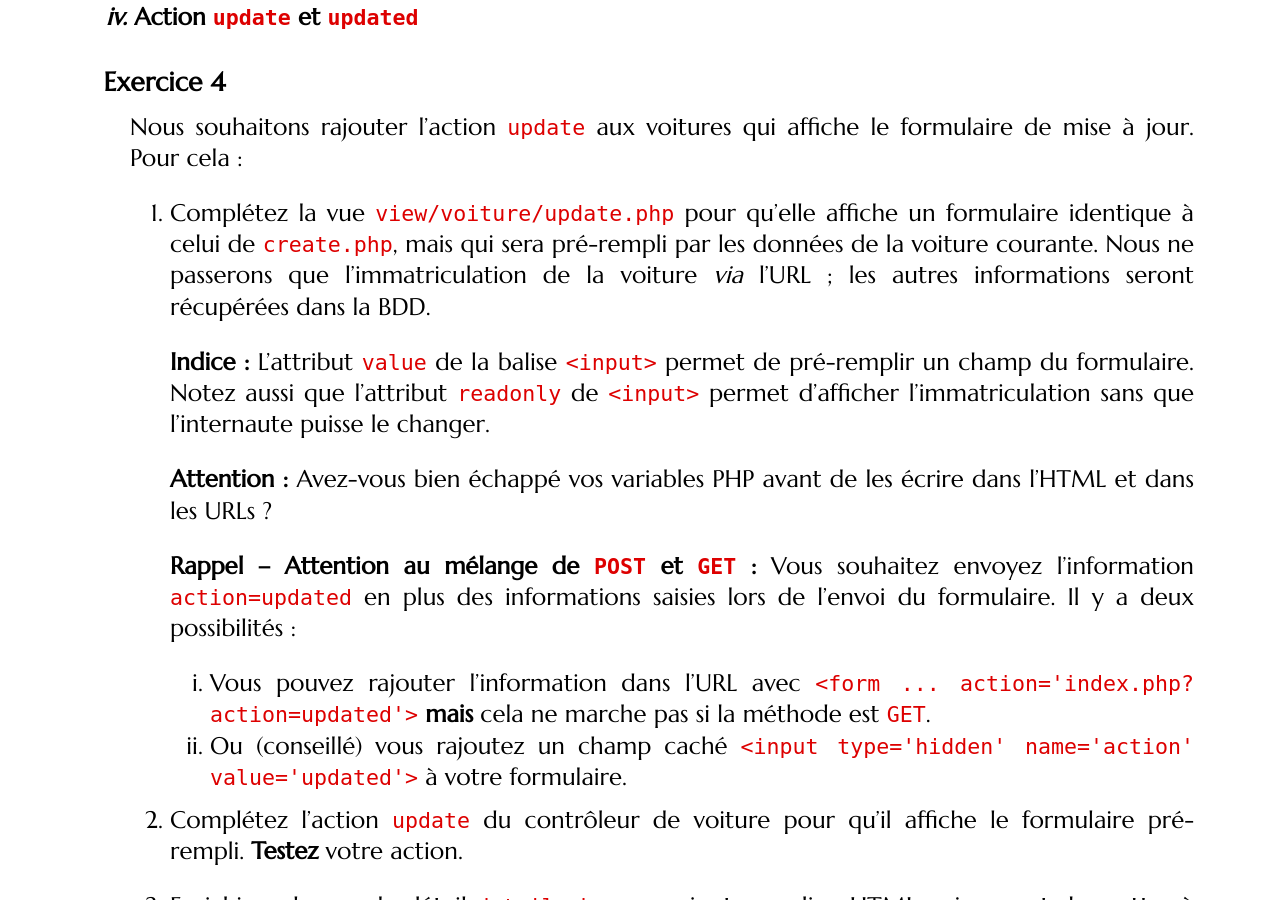
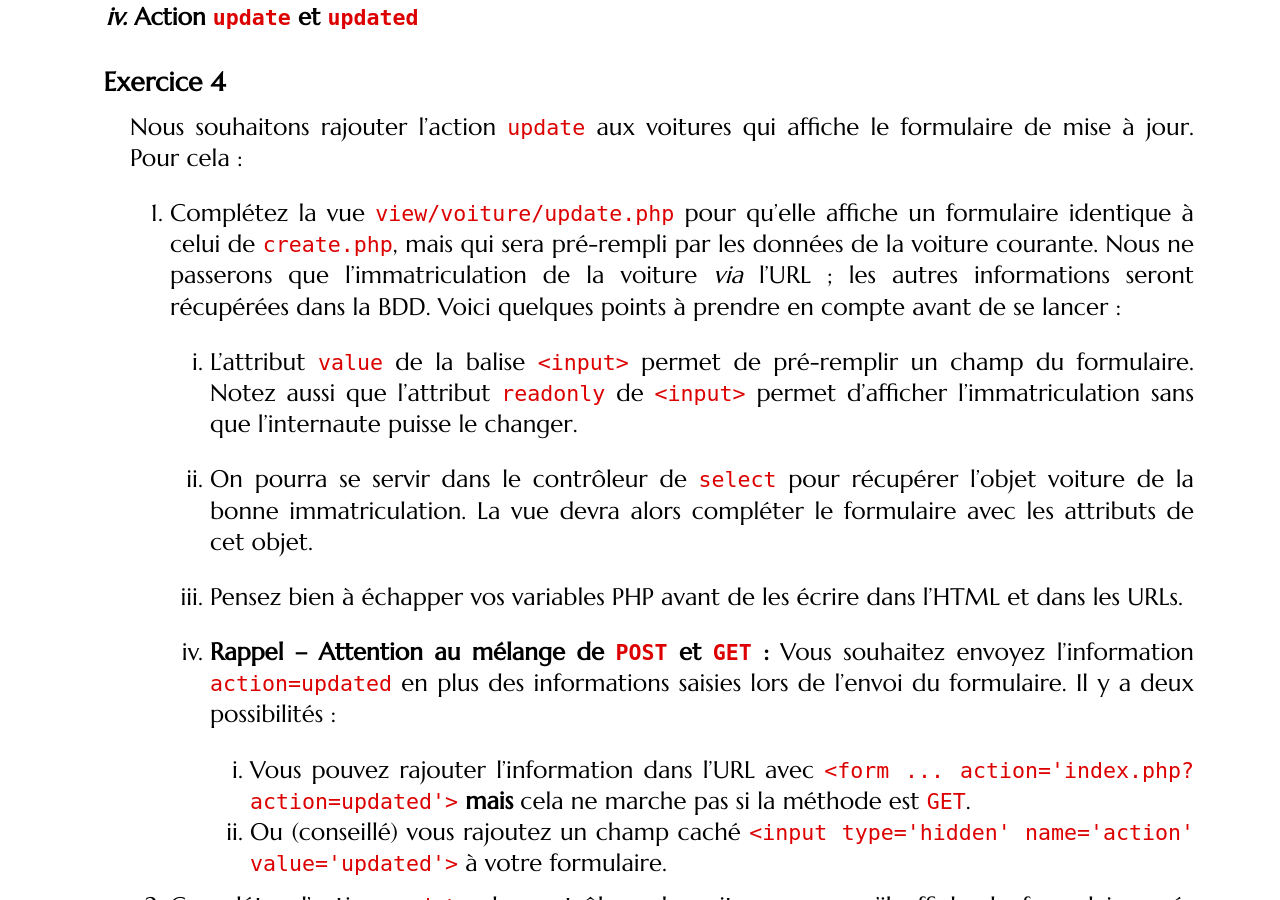
Before and after one commit to romainlebreton/R3.01-DeveloppementWeb, a Jekyll site: the page built from tutorials/tutorial6.md, in a window 1280 px wide and 900 px high, scrolled down 2923 px. Built offline with Jekyll 4.4.1, drawn with Linux system fonts in a browser that asks for light colours; some web fonts are replaced.

Commit message:
Réponse à #7 Explications ajoutées !

```diff
--- a/tutorials/tutorial6.md
+++ b/tutorials/tutorial6.md
@@ -154,16 +154,21 @@ formulaire de mise à jour. Pour cela :
 1. Complétez la vue `view/voiture/update.php` pour qu'elle affiche un formulaire
    identique à celui de `create.php`, mais qui sera pré-rempli par les données
    de la voiture courante. Nous ne passerons que l'immatriculation de la voiture
-   *via* l'URL ; les autres informations seront récupérées dans la BDD.
+   *via* l'URL ; les autres informations seront récupérées dans la BDD. Voici
+   quelques points à prendre en compte avant de se lancer :
 
-   **Indice :** L'attribut `value` de la balise `<input>` permet de pré-remplir un
+   1. L'attribut `value` de la balise `<input>` permet de pré-remplir un
    champ du formulaire.  Notez aussi que l'attribut `readonly` de `<input>`
    permet d'afficher l'immatriculation sans que l'internaute puisse le changer.
 
-   **Attention :** Avez-vous bien échappé vos variables PHP avant de les écrire
-     dans l'HTML et dans les URLs ?
+   1. On pourra se servir dans le contrôleur de `select` pour récupérer l'objet
+      voiture de la bonne immatriculation. La vue devra alors compléter le
+      formulaire avec les attributs de cet objet.
 
-   **Rappel -- Attention au mélange de `POST` et `GET` :** Vous souhaitez envoyez
+   1. Pensez bien à échapper vos variables PHP avant de les écrire dans l'HTML
+     et dans les URLs.
+
+   1. **Rappel -- Attention au mélange de `POST` et `GET` :** Vous souhaitez envoyez
      l'information `action=updated` en plus des informations saisies lors de
      l'envoi du formulaire. Il y a deux possibilités :
 
```
